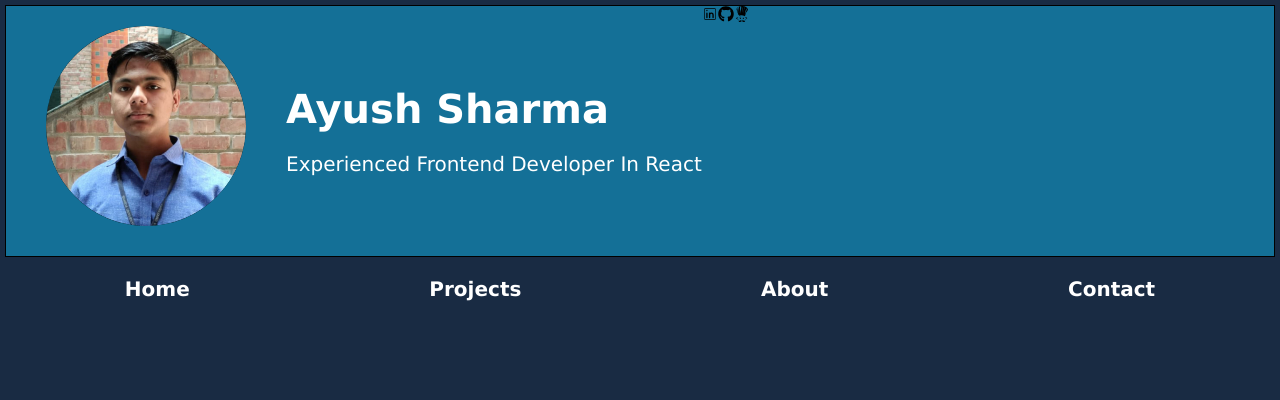
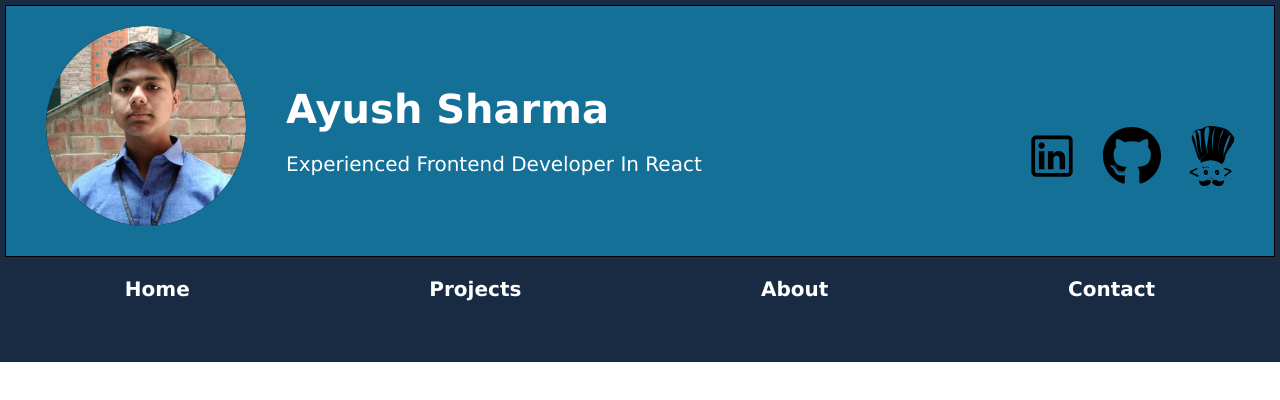
Before and after one commit to Ayush-Sharma-2023/myportfolio, a React (Create React App) app: page / in a window 1280 px wide. Shown: the top 400 px of the page. Built offline with nearby package versions, Linux system fonts and the light colour scheme.

Commit message:
modified:   src/App.js 	modified:   src/components/banner.jsx 	modified:   src/components/bannerStyle.css 	renamed:    src/components/body.css -> src/components/navbar.css 	renamed:    src/components/body.jsx -> src/components/navbar.jsx

```diff
--- a/src/App.js
+++ b/src/App.js
@@ -2,14 +2,14 @@
 import './App.css';
 
 import Banner from './components/banner';
-import Body from './components/body';
+import Navbar from './components/navbar';
 
 function App() {
   return (
     <>
 
     {< Banner/>}
-    {< Body/>}
+    {< Navbar/>}
 
 
 
--- a/src/components/banner.jsx
+++ b/src/components/banner.jsx
@@ -1,6 +1,13 @@
 import "./bannerStyle.css";
 import photo from "./profile.jpg"
 import { CiLinkedin } from "react-icons/ci";
+import { LiaLinkedin } from "react-icons/lia";
+
+
+
+
+
+
 import { FaGithub } from "react-icons/fa";
 import { SiCodechef } from "react-icons/si";
 
@@ -8,6 +15,19 @@ import { SiCodechef } from "react-icons/si";
 
 
 export default function banner(){
+
+    const openLinkedin = () => {
+        window.open('https://www.linkedin.com/in/ayush-sharma-39a232256/','_blank');
+
+    };
+
+    const openGithub = () => {
+        window.open('https://github.com/Ayush-Sharma-2023','_blank');
+    };
+
+    const openCodechef = () => {
+        window.open('https://www.codechef.com/users/ayush_sharma32','_blank');
+    };
 
     return(
         <>
@@ -25,9 +45,9 @@ export default function banner(){
             <div className="icons">
                 <ul className="iconlist">
 
-                    <li className="iconitem"> <CiLinkedin/> </li>
-                    <li className="iconitem"> <FaGithub/></li>
-                    <li className="iconitem"><SiCodechef/></li>
+                    <li className="iconitem" onClick={openLinkedin}> <LiaLinkedin/> </li>
+                    <li className="iconitem" onClick={openGithub}> <FaGithub/></li>
+                    <li className="iconitem" onClick={openCodechef}><SiCodechef/></li>
                 </ul>
             </div>
 
--- a/src/components/bannerStyle.css
+++ b/src/components/bannerStyle.css
@@ -1,11 +1,15 @@
 .banner{
 
     height: 250px;
+
     background-color: #147097;
     border: 1px solid black;
     display: flex;
 
+
+
 }
+
 
 .title{
     color: white;
@@ -37,6 +41,19 @@ img{
 
 .icons{
     display: flex;
+    display: list-item;
+    list-style: none;
+
+    margin-left: 300px;
+    align-items: end;
+    margin-top: 120px;
+    color: black;
+    /* border: 1px solid red; */
+
+
+
+
+
 
 }
 .iconlist{
@@ -48,12 +65,17 @@ img{
 
 
 
-
-
 }
 
 .iconitem{
-    size: 80px;
+    /* size: 80px; */
+    font-size: 60px;
+    margin-left: 20px;
+
+
+
+
+
 
 
 
@@ -62,6 +84,13 @@ img{
 }
 
 .iconitem:hover{
-    background-color: #192B43;
-    border: 2px solid red;
+
+    cursor: pointer;
+    font-size: 70px;
+    margin-bottom: 90px;
+
+    color: white;
+
+
+
 }
--- a/src/components/body.css
+++ b/src/components/navbar.css
@@ -10,7 +10,7 @@ body{
 
 .box{
     /* border: 3px solid red; */
-    height: 800px;
+    height: 100px;
     background-color: #192B43;
 }
 
@@ -20,6 +20,7 @@ body{
     color: white;
     margin: 0;
     padding: 0;
+
 
 }
 .navlist{
--- a/src/components/body.jsx
+++ b/src/components/navbar.jsx
@@ -1,4 +1,4 @@
-import "./body.css";
+import "./navbar.css";
 export default function body(){
     return(
         <>
```
